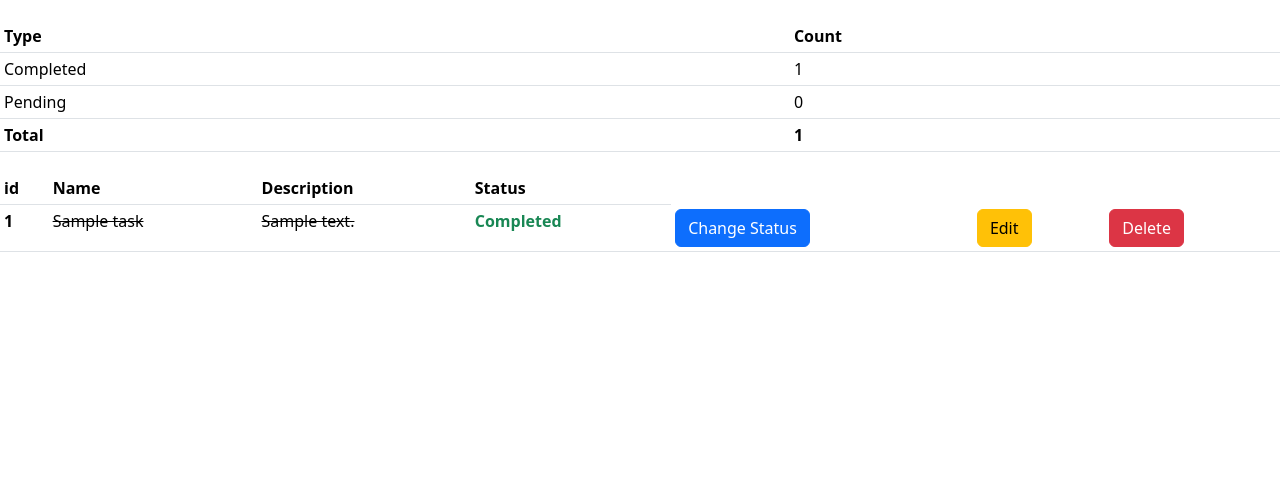
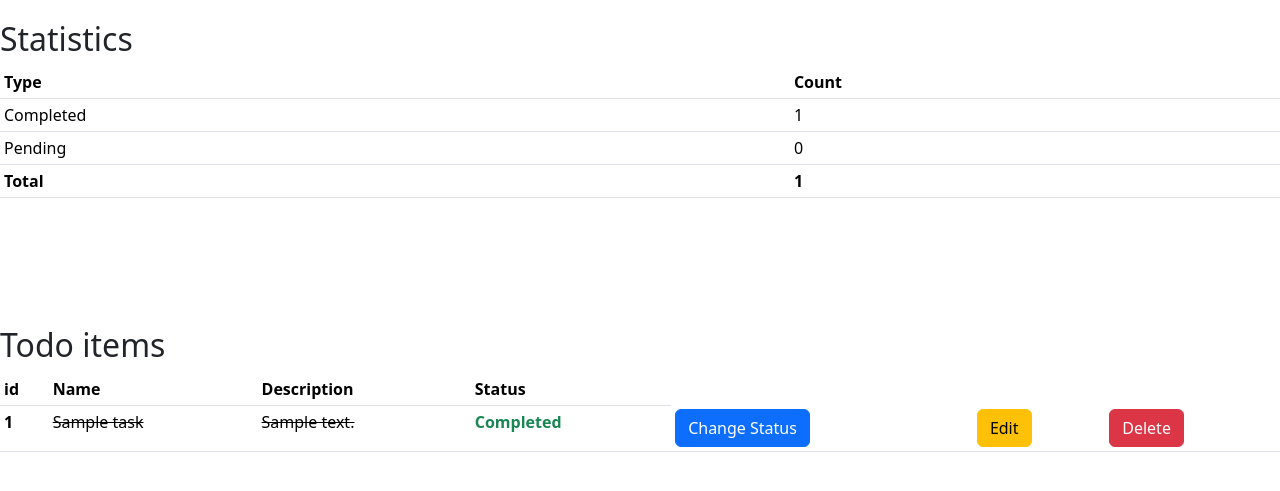
Before and after one commit to bhupesh7shakya/python-poush, a Django app: page / in a window 1280 px wide. Shown: the part 76-567 px from the top of the page. Run offline with Django 5.2, Linux system fonts and the light colour scheme; tables that the repository leaves empty hold one stand-in row (values such as "Sample post").

Commit message:
Made some more styling changes

```diff
--- a/projects/utsav/todo_v2/static/css/main.css
+++ b/projects/utsav/todo_v2/static/css/main.css
@@ -9,10 +9,10 @@ nav > .search {
     justify-content: flex-end;
 }
 
-nav > .search > input {
+nav div {
     display: inline;
 }
 
-.margin-down {
-    margin-bottom: 20px;
+.space {
+    height: 7em;
 }
--- a/projects/utsav/todo_v2/templates/blueprint/nav.html
+++ b/projects/utsav/todo_v2/templates/blueprint/nav.html
@@ -1,10 +1,10 @@
 <nav>
     <a href="/"><ul>Listings</ul></a>
     <a href="/insert"><ul>Insert</ul></a>
-    <div class="search">
+    <span class="search">
         <form method="GET" action="/">
             {{ search_form }}
             <button type="submit" class="btn btn-primary">Search</button>
         </form>
-    </div>
+    </span>
 </nav>
--- a/projects/utsav/todo_v2/templates/home.html
+++ b/projects/utsav/todo_v2/templates/home.html
@@ -4,7 +4,9 @@
 {% if search %}
 <a href="/" class="btn btn-primary">Return to Listings</a>
 {% endif %}
-<table class="table table-sm margin-down">
+{% if not search %}
+<h2>Statistics</h2>
+<table class="table table-sm">
   <thead>
     <tr>
       <th>Type</th>
@@ -25,6 +27,9 @@
       <td> <b>{{ task_status.total_task }}</b></td>
     </tr>
 </table>
+<div class="space"></div>
+{% endif %}
+<h2>Todo items</h2>
 <table class="table table-sm">
     <thead>
       <tr>
```
